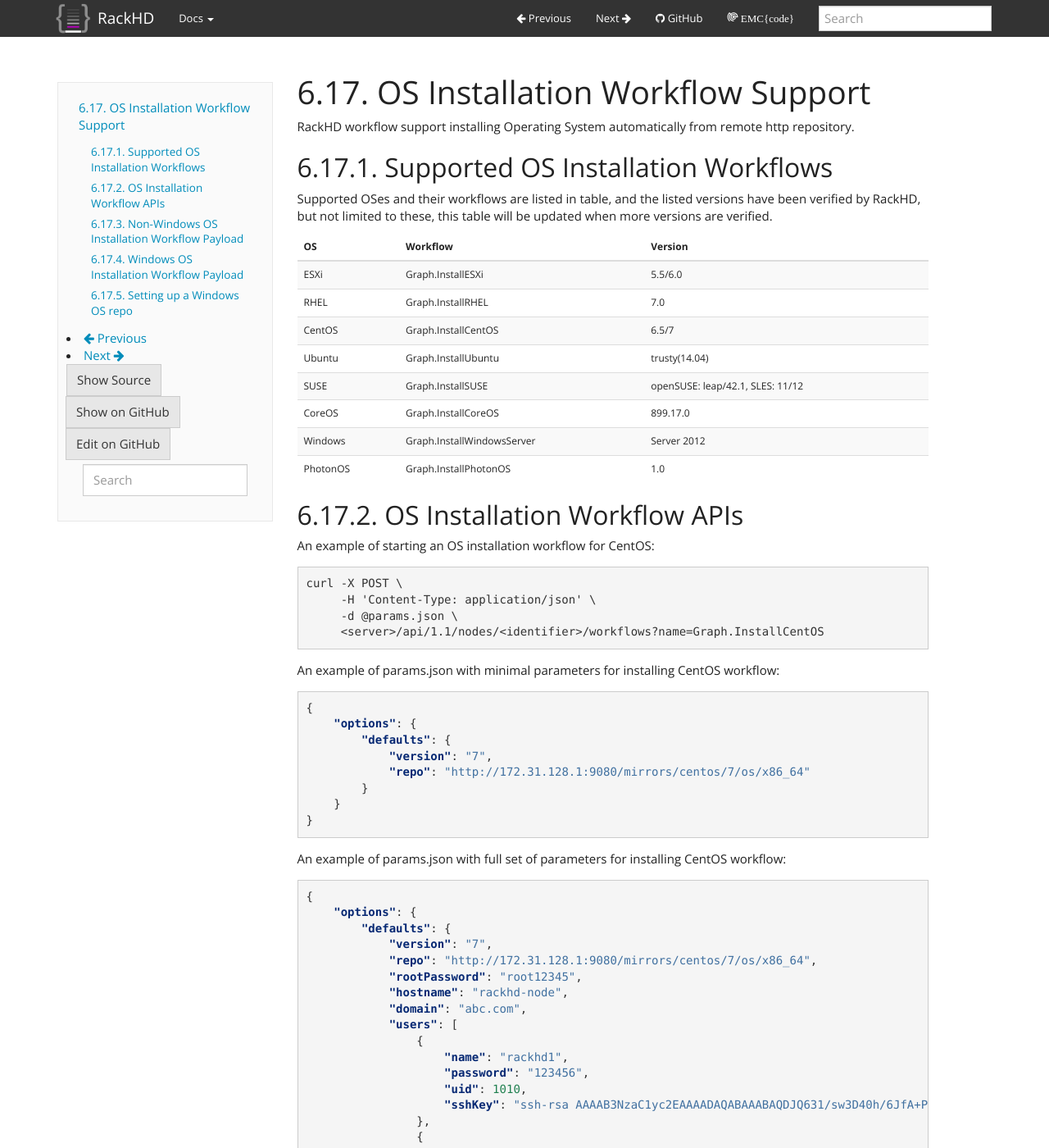
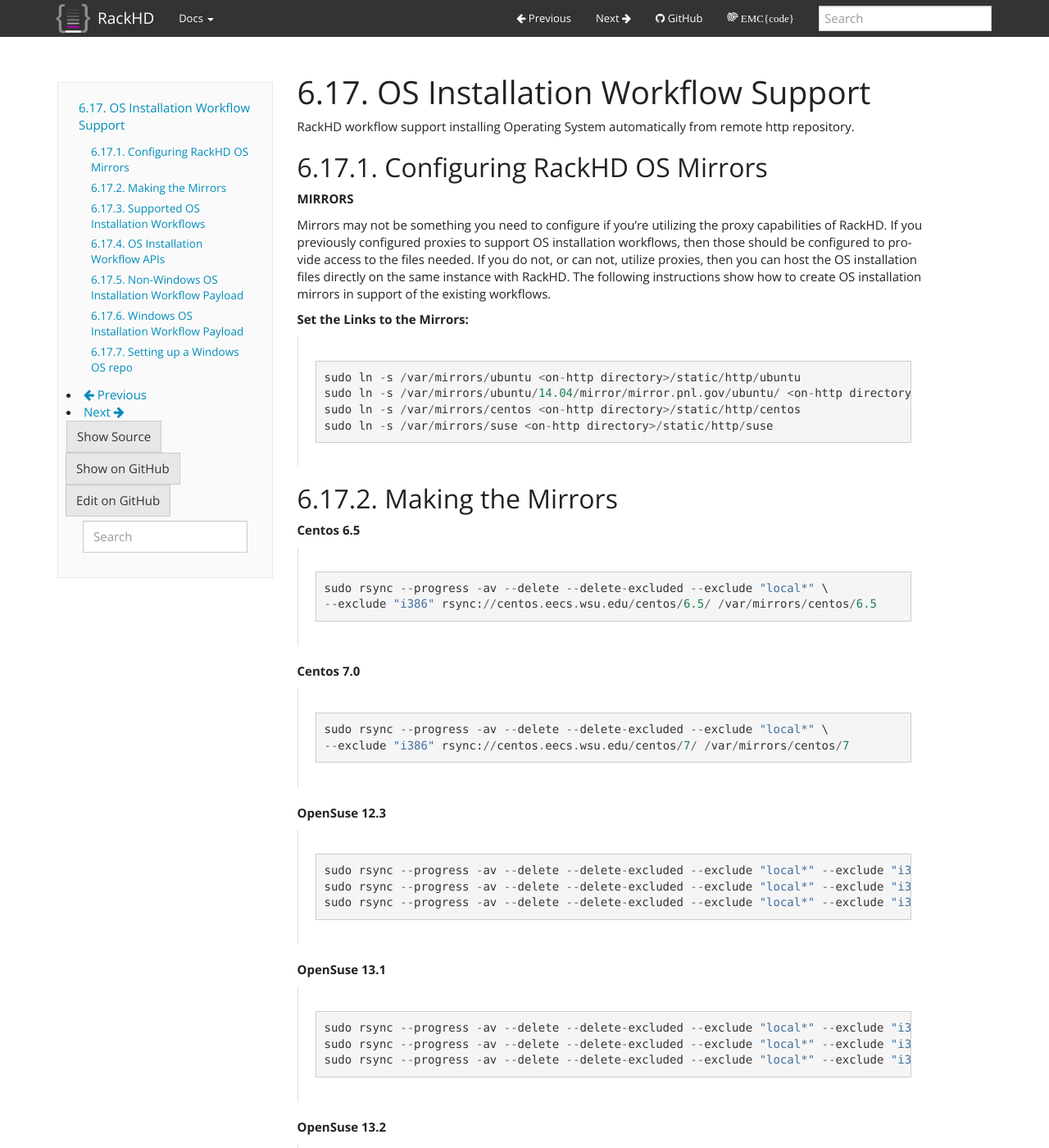
Before and after one commit to RackHD/docs, a Sphinx documentation site: the page built from docs/rackhd/install_os.rst, in a window 1280 px wide and 1400 px high. Shown: the whole window at 82% size. Built offline with Sphinx 7.4.7, drawn with Linux system fonts in a browser that asks for light colours; some of the changed text lies outside the part shown.

Commit message:
Update install_os.rst

```diff
--- a/docs/rackhd/install_os.rst
+++ b/docs/rackhd/install_os.rst
@@ -2,6 +2,105 @@
 ~~~~~~~~~~~~~~~~~~~~~~~~~~~~~~~~
 
 RackHD workflow support installing Operating System automatically from remote http repository.
+
+Configuring RackHD OS Mirrors
+^^^^^^^^^^^^^^^^^^^^^^^^^^^^^
+
+**MIRRORS**
+
+Mirrors may not be something you need to configure if you're utilizing the proxy capabilities
+of RackHD. If you previously configured proxies to support OS installation workflows,
+then those should be configured to provide access to the files needed. If you do not, or can
+not, utilize proxies, then you can host the OS installation files directly on the same
+instance with RackHD. The following instructions show how to create OS installation mirrors
+in support of the existing workflows.
+
+**Set the Links to the Mirrors:**
+
+  .. code::
+
+    sudo ln -s /var/mirrors/ubuntu <on-http directory>/static/http/ubuntu
+    sudo ln -s /var/mirrors/ubuntu/14.04/mirror/mirror.pnl.gov/ubuntu/ <on-http directory>/static/http/trusty
+    sudo ln -s /var/mirrors/centos <on-http directory>/static/http/centos
+    sudo ln -s /var/mirrors/suse <on-http directory>/static/http/suse
+
+Making the Mirrors
+^^^^^^^^^^^^^^^^^^
+
+**Centos 6.5**
+
+  .. code::
+
+    sudo rsync --progress -av --delete --delete-excluded --exclude "local*" \
+    --exclude "i386" rsync://centos.eecs.wsu.edu/centos/6.5/ /var/mirrors/centos/6.5
+
+**Centos 7.0**
+
+  .. code::
+
+    sudo rsync --progress -av --delete --delete-excluded --exclude "local*" \
+    --exclude "i386" rsync://centos.eecs.wsu.edu/centos/7/ /var/mirrors/centos/7
+
+**OpenSuse 12.3**
+
+  .. code::
+
+    sudo rsync --progress -av --delete --delete-excluded --exclude "local*" --exclude "i386" --exclude "i586" --exclude "i686" rsync://mirror.clarkson.edu/opensuse/distribution/12.3/ /var/mirrors/suse/distribution/12.3
+    sudo rsync --progress -av --delete --delete-excluded --exclude "local*" --exclude "i386" --exclude "i586" --exclude "i686" rsync://mirror.clarkson.edu/opensuse/update/12.3 /var/mirrors/suse/update
+    sudo rsync --progress -av --delete --delete-excluded --exclude "local*" --exclude "i386" --exclude "i586" --exclude "i686" rsync://mirror.clarkson.edu/opensuse/update/12.3-non-oss /var/mirrors/suse/update
+
+**OpenSuse 13.1**
+
+  .. code::
+
+    sudo rsync --progress -av --delete --delete-excluded --exclude "local*" --exclude "i386" --exclude "i586" --exclude "i686" rsync://mirror.clarkson.edu/opensuse/distribution/13.1/ /var/mirrors/suse/distribution/13.1
+    sudo rsync --progress -av --delete --delete-excluded --exclude "local*" --exclude "i386" --exclude "i586" --exclude "i686" rsync://mirror.clarkson.edu/opensuse/update/13.1 /var/mirrors/suse/update
+    sudo rsync --progress -av --delete --delete-excluded --exclude "local*" --exclude "i386" --exclude "i586" --exclude "i686" rsync://mirror.clarkson.edu/opensuse/update/13.1-non-oss /var/mirrors/suse/update
+
+**OpenSuse 13.2**
+
+  .. code::
+
+    sudo rsync --progress -av --delete --delete-excluded --exclude "local*" --exclude "i386" --exclude "i586" --exclude "i686" rsync://mirror.clarkson.edu/opensuse/distribution/13.2/ /var/mirrors/suse/distribution/13.2
+    sudo rsync --progress -av --delete --delete-excluded --exclude "local*" --exclude "i386" --exclude "i586" --exclude "i686" rsync://mirror.clarkson.edu/opensuse/update/13.2 /var/mirrors/suse/update
+    sudo rsync --progress -av --delete --delete-excluded --exclude "local*" --exclude "i386" --exclude "i586" --exclude "i686" rsync://mirror.clarkson.edu/opensuse/update/13.2-non-oss /var/mirrors/suse/update
+
+
+For the Ubuntu repo, you need some additional installation. The mirrors are easily made on Ubuntu, but not so easily replicated on other OS. On any recent distribution of Ubuntu:
+
+  .. code::
+
+	# make the mirror directory (can sometimes hit a permissions issue)
+	sudo mkdir -p /var/mirrors/ubuntu/14.04/mirror
+	# create a file in /etc/apt/mirror.list (config below)
+	sudo vi /etc/apt/mirror.list
+	# run the mirror
+	sudo apt-mirror
+
+
+    ############# config ##################
+    #
+    set base_path    /var/mirrors/ubuntu/14.04
+    #
+    # set mirror_path  $base_path/mirror
+    # set skel_path    $base_path/skel
+    # set var_path     $base_path/var
+    # set cleanscript $var_path/clean.sh
+    # set defaultarch  <running host architecture>
+    # set postmirror_script $var_path/postmirror.sh
+    # set run_postmirror 0
+    set nthreads     20
+    set _tilde 0
+    #
+    ############# end config ##############
+
+    deb-amd64 http://mirror.pnl.gov/ubuntu trusty main
+    deb-amd64 http://mirror.pnl.gov/ubuntu trusty-updates main
+    deb-amd64 http://mirror.pnl.gov/ubuntu trusty-security main
+    clean http://mirror.pnl.gov/ubuntu
+
+    #end of file
+    ###################
 
 Supported OS Installation Workflows
 ^^^^^^^^^^^^^^^^^^^^^^^^^^^^^^^^^^^
```
